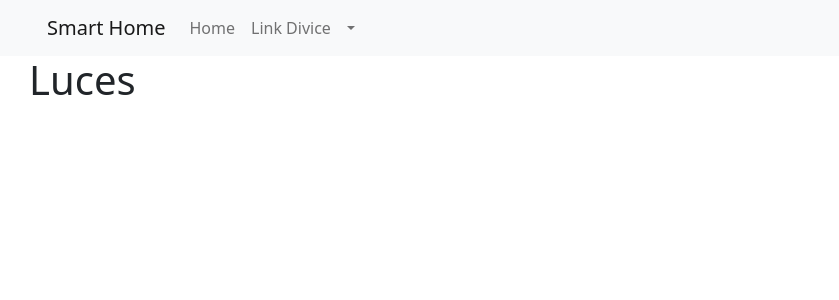
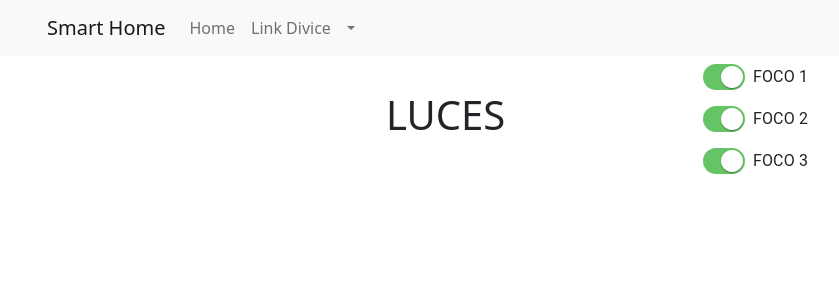
Before and after one commit to soydanteprz/smart-home, a React (Create React App) app: page /room in a window 1280 px wide. Shown: the top 300 px of the page, without its empty margins (35-874 px from the left). Built offline with nearby package versions, Linux system fonts and the light colour scheme.

Commit message:
Falta cambiar luz por hora

```diff
--- a/src/components/NavBar.js
+++ b/src/components/NavBar.js
@@ -7,12 +7,12 @@ export default function NavBar() {
     return (
         <Navbar bg="light" expand="lg">
             <Container>
-                <Navbar.Brand href="#home">Smart Home</Navbar.Brand>
+                <Navbar.Brand href="/">Smart Home</Navbar.Brand>
                 <Navbar.Toggle aria-controls="basic-navbar-nav" />
                 <Navbar.Collapse id="basic-navbar-nav">
                     <Nav className="me-auto">
-                        <Nav.Link href="#home">Home</Nav.Link>
-                        <Nav.Link href="#link">Link Divice</Nav.Link>
+                        <Nav.Link href="/">Home</Nav.Link>
+                        <Nav.Link href="/">Link Divice</Nav.Link>
                         <NavDropdown title="" id="basic-nav-dropdown">
                             <NavDropdown.Item href="#action/3.1">
                                 Dante David Pérez Pérez
--- a/src/components/Room.js
+++ b/src/components/Room.js
@@ -1,14 +1,92 @@
 import React from "react";
-import { Container } from '@mui/material';
-import { Box } from '@mui/material';
+import { Container } from "@mui/material";
+import { Box } from "@mui/material";
+import { styled } from "@mui/material/styles";
+import FormGroup from "@mui/material/FormGroup";
+import FormControlLabel from "@mui/material/FormControlLabel";
+import Switch from "@mui/material/Switch";
+import Grid from '@mui/material/Grid'; // Grid version 1
 
 
+const IOSSwitch = styled((props) => (
+    <Switch
+        focusVisibleClassName=".Mui-focusVisible"
+        disableRipple
+        {...props}
+    />
+))(({ theme }) => ({
+    width: 42,
+    height: 26,
+    padding: 0,
+    "& .MuiSwitch-switchBase": {
+        padding: 0,
+        margin: 2,
+        transitionDuration: "300ms",
+        "&.Mui-checked": {
+            transform: "translateX(16px)",
+            color: "#fff",
+            "& + .MuiSwitch-track": {
+                backgroundColor:
+                    theme.palette.mode === "dark" ? "#2ECA45" : "#65C466",
+                opacity: 1,
+                border: 0,
+            },
+            "&.Mui-disabled + .MuiSwitch-track": {
+                opacity: 0.5,
+            },
+        },
+        "&.Mui-focusVisible .MuiSwitch-thumb": {
+            color: "#33cf4d",
+            border: "6px solid #fff",
+        },
+        "&.Mui-disabled .MuiSwitch-thumb": {
+            color:
+                theme.palette.mode === "light"
+                    ? theme.palette.grey[100]
+                    : theme.palette.grey[600],
+        },
+        "&.Mui-disabled + .MuiSwitch-track": {
+            opacity: theme.palette.mode === "light" ? 0.7 : 0.3,
+        },
+    },
+    "& .MuiSwitch-thumb": {
+        boxSizing: "border-box",
+        width: 22,
+        height: 22,
+    },
+    "& .MuiSwitch-track": {
+        borderRadius: 26 / 2,
+        backgroundColor: theme.palette.mode === "light" ? "#E9E9EA" : "#39393D",
+        opacity: 1,
+        transition: theme.transitions.create(["background-color"], {
+            duration: 500,
+        }),
+    },
+}));
+
 export default function Room() {
-    return(
-        <Container>
-            <h1>Luces</h1>
+    return (
+        <Box sx={{ flexGrow: 1 }} alignItems={"center"} justifyContent={"center"} flexDirection={{ xs: "column", md: "row" }} display={"flex"} >
+            <Box width={{ xs: "35vh", md: "40vh" }}>
+                <h1>LUCES</h1>
+            </Box>
+            <Box>
+            <FormGroup >
+                <FormControlLabel
+                    control={<IOSSwitch sx={{ m: 1 }} defaultChecked />}
+                    label="FOCO 1"
+                />
 
-        </Container>
-
-    )
+                <FormControlLabel
+                    control={<IOSSwitch sx={{ m: 1 }} defaultChecked />}
+                    label="FOCO 2"
+                />
+                <FormControlLabel
+                    control={<IOSSwitch sx={{ m: 1 }} defaultChecked />}
+                    label="FOCO 3"
+                />
+            </FormGroup>
+            </Box>
+        </Box>
+    );
 }
```
Also changed, not shown: src/App.css (line endings or trailing spaces).
